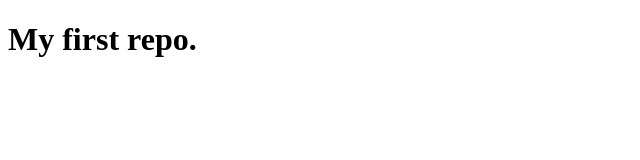
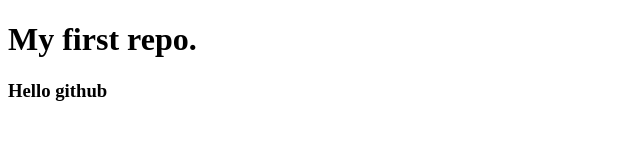
Before and after one commit to Dev-Tasks/Dev-tasks-first-project, a plain HTML site: page index.html in a window 1280 px wide. Shown: the whole page, without its empty margins (0-640 px from the left). Drawn offline with Linux system fonts and the light colour scheme.

Commit message:
Add new div element in index.html page

```diff
--- a/index.html
+++ b/index.html
@@ -6,5 +6,8 @@
 </head>
 <body>
 	<h1>My first repo.</h1>
+	<div>
+		<h3>Hello github</h3>
+	</div>
 </body>
 </html>
```
